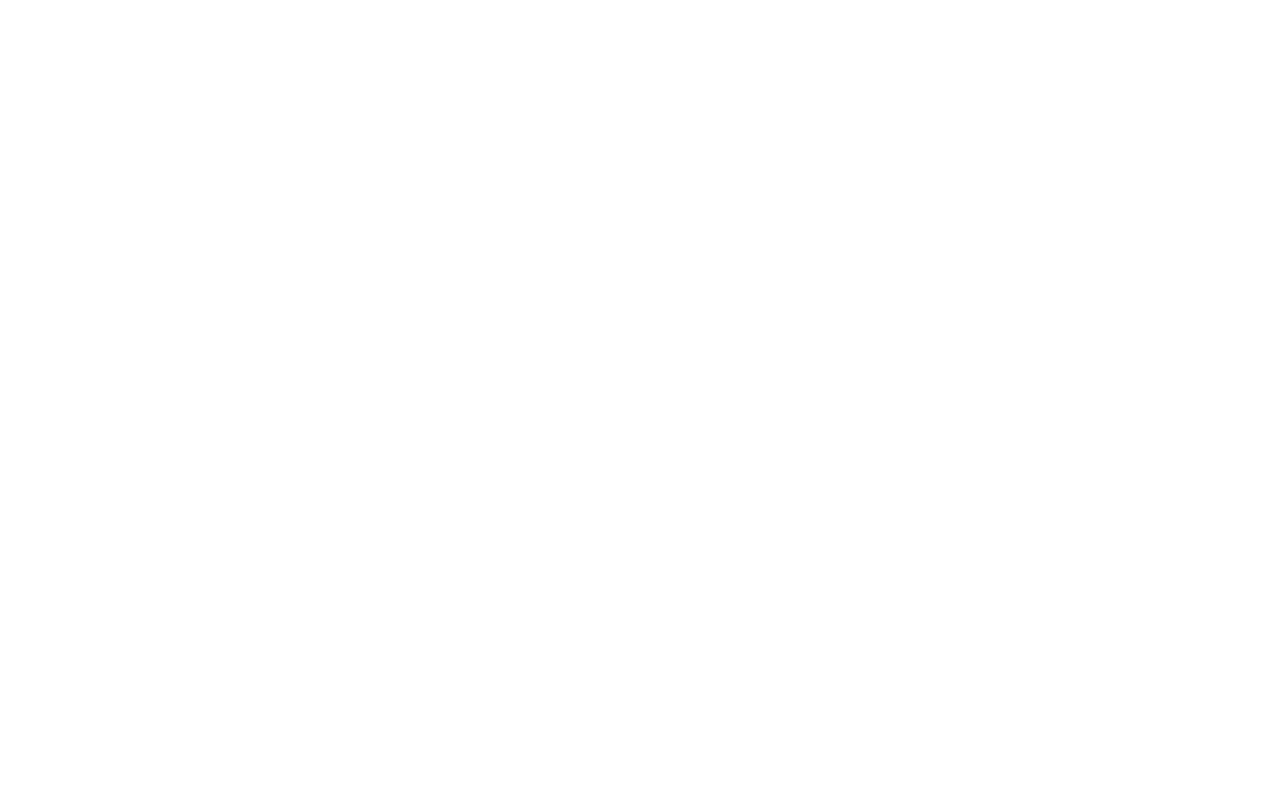
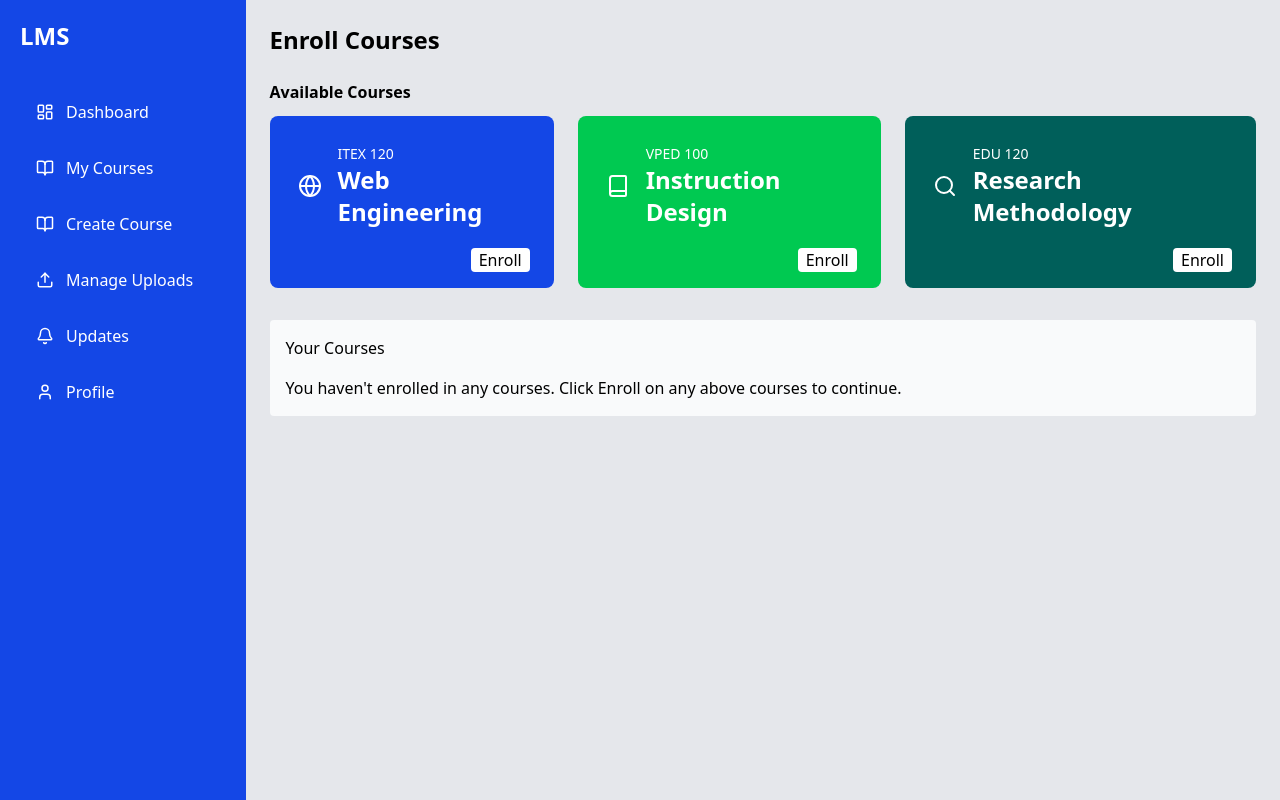
Before and after one commit to sakai-aigga/Web_Project, a React (Vite) app: page /my-courses in a window 1280 px wide. Before the commit this address had no page. Built offline with nearby package versions, Linux system fonts and the light colour scheme.

Commit message:
Minor tweaks to add new page routes onto the sidebar and nav bar.

```diff
--- a/src/App.jsx
+++ b/src/App.jsx
@@ -5,6 +5,9 @@
 import StudentDashboard from "./pages/StudentDashboard";
 import TeacherDashboard from "./pages/TeacherDashboard";
 import Home from "./pages/Homepage";
+import CreateCourse from "./pages/CreateCourse"
+import ShowProfile from "./pages/Profile";
+import Courses from "./pages/MyCourses";
 
 export default function App() {
   return (
@@ -15,6 +18,9 @@
         <Route path="/login" element={<Login />} />
         <Route path="/student-dashboard" element={<StudentDashboard />} />
         <Route path="/teacher-dashboard" element={<TeacherDashboard />} />
+        <Route path="/create-course" element={<CreateCourse />}></Route>
+        <Route path="/profile" element={<ShowProfile />}></Route>
+        <Route path="/my-courses" element={<Courses />}></Route>
       </Routes>
     </BrowserRouter>
   );
--- a/src/components/Nav.jsx
+++ b/src/components/Nav.jsx
@@ -3,14 +3,14 @@
     <div className="flex items-center justify-between px-6 py-4 bg-white shadow">
       {/* Logo / Brand */}
       <div className="text-xl font-bold">
-        <a href="/homepage" className= "text-blue-600">
+        <a href="/" className= "text-blue-600">
           LMS
         </a>
       </div>
 
       {/* Navigation Links */}
       <div className="flex items-center gap-6">
-        <a href="/homepage" className="text-gray-600 hover:text-black">
+        <a href="/" className="text-gray-600 hover:text-black">
           Home
         </a>
         <a href="#" className="text-gray-600 hover:text-black">
--- a/src/components/Sidebar.jsx
+++ b/src/components/Sidebar.jsx
@@ -1,30 +1,41 @@
-import { LayoutDashboard, BookOpen, Upload, User } from "lucide-react";
+import { LayoutDashboard, BookOpen, Upload, User, FileText, Bell } from "lucide-react";
+import { Link } from "react-router-dom";
 
-export default function Sidebar() {
+export default function Sidebar({ userType = "teacher" }) {
+  // Define menu items for student vs teacher
+  const menuItems = {
+    student: [
+      { title: "Dashboard", icon: <LayoutDashboard size={18} />, link: "/student-dashboard" },
+      { title: "My Courses", icon: <BookOpen size={18} />, link: "/student-courses" },
+      { title: "Notes", icon: <FileText size={18} />, link: "/student-notes" },
+      { title: "Profile", icon: <User size={18} />, link: "/profile" },
+    ],
+    teacher: [
+      { title: "Dashboard", icon: <LayoutDashboard size={18} />, link: "/teacher-dashboard" },
+      { title: "My Courses", icon: <BookOpen size={18} />, link: "/my-courses" },
+      { title: "Create Course", icon: <BookOpen size={18} />, link: "/create-course" },
+      { title: "Manage Uploads", icon: <Upload size={18} />, link: "/uploads" },
+      { title: "Updates", icon: <Bell size={18} />, link: "/teacher-updates" },
+      { title: "Profile", icon: <User size={18} />, link: "/profile" },
+    ],
+  };
+
   return (
-    <div className="w-64 min-h-screen bg-blue-700 text-white p-5">
+    <div className="w-64 min-h-screen bg-blue-700 text-white p-5 flex flex-col">
       <h1 className="text-2xl font-bold mb-10">LMS</h1>
 
-      <ul className="space-y-4">
-        <li className="flex items-center gap-3 bg-blue-600 px-4 py-2 rounded-lg">
-          <LayoutDashboard size={18} />
-          Dashboard
-        </li>
-
-        <li className="flex items-center gap-3 px-4 py-2 hover:bg-blue-600 rounded-lg cursor-pointer">
-          <BookOpen size={18} />
-          My Courses
-        </li>
-
-        <li className="flex items-center gap-3 px-4 py-2 hover:bg-blue-600 rounded-lg cursor-pointer">
-          <Upload size={18} />
-          Manage Uploads
-        </li>
-
-        <li className="flex items-center gap-3 px-4 py-2 hover:bg-blue-600 rounded-lg cursor-pointer">
-          <User size={18} />
-          Profile
-        </li>
+      <ul className="flex-1 space-y-4">
+        {menuItems[userType].map((item, idx) => (
+          <li key={idx}>
+            <Link
+              to={item.link}
+              className="flex items-center gap-3 px-4 py-2 rounded-lg hover:bg-blue-600 transition-colors"
+            >
+              {item.icon}
+              {item.title}
+            </Link>
+          </li>
+        ))}
       </ul>
     </div>
   );
```
